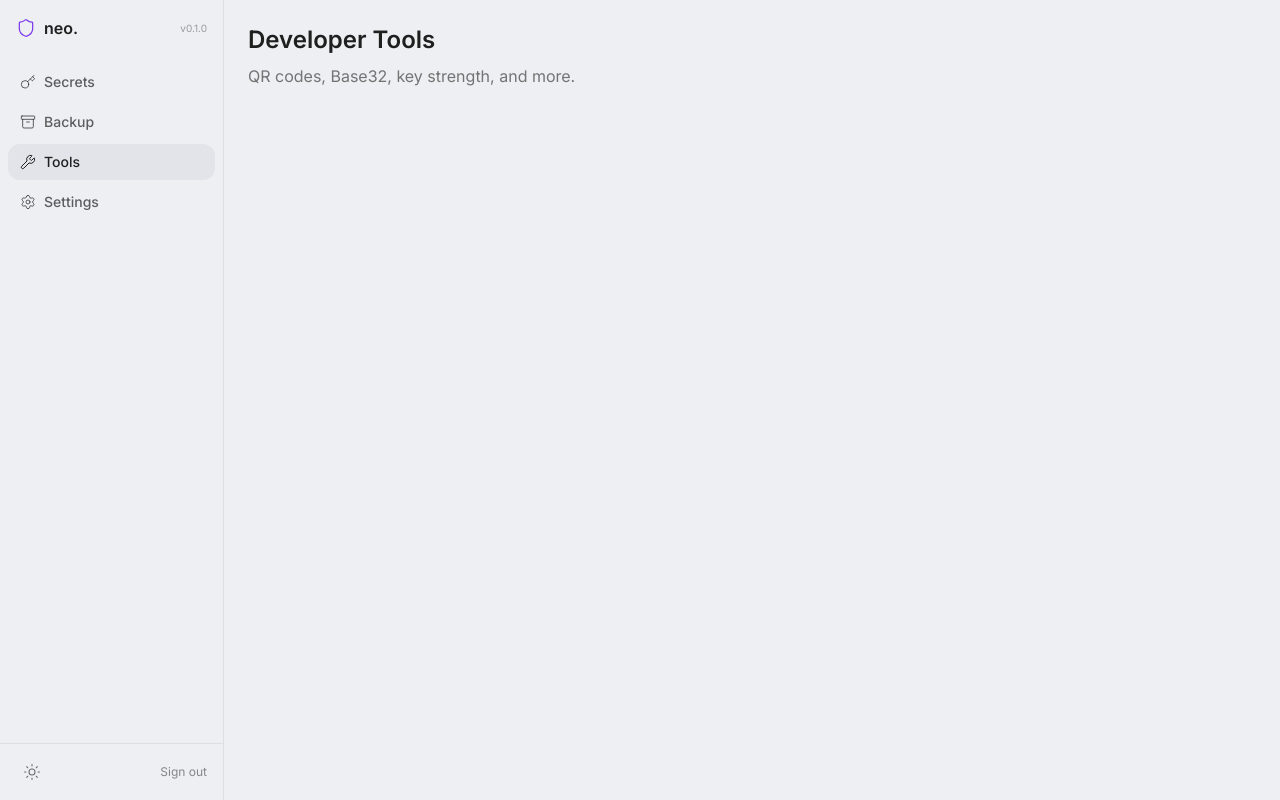
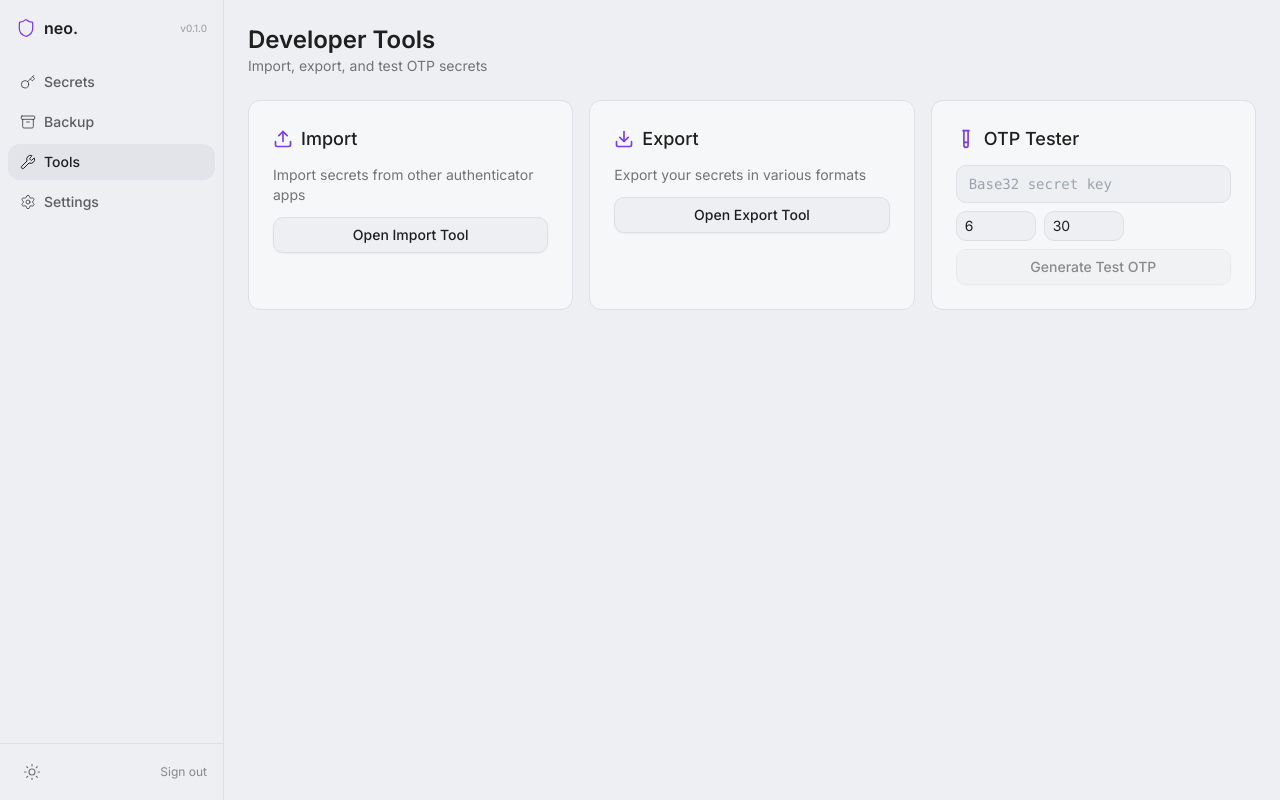
Before and after one commit to nocoo/neo, a Next.js app: page /dashboard/tools in a window 1280 px wide. Built offline with nearby package versions, Linux system fonts and the light colour scheme; no server answers; sample sign-in values are in the browser's storage.

Commit message:
feat: wire tools page
Co-Authored-By: Claude Opus 4.6 <noreply@anthropic.com>

```diff
--- a/app/(dashboard)/dashboard/tools/page.tsx
+++ b/app/(dashboard)/dashboard/tools/page.tsx
@@ -1,10 +1,14 @@
-export default function ToolsPage() {
+import { getDashboardData } from "@/actions/dashboard";
+import { DashboardProvider } from "@/contexts/dashboard-context";
+import { ToolsView } from "@/components/tools-view";
+
+export default async function ToolsPage() {
+  const result = await getDashboardData();
+  const initialData = result.success ? result.data : undefined;
+
   return (
-    <div>
-      <h1 className="text-2xl font-semibold">Developer Tools</h1>
-      <p className="mt-2 text-muted-foreground">
-        QR codes, Base32, key strength, and more.
-      </p>
-    </div>
+    <DashboardProvider initialData={initialData}>
+      <ToolsView />
+    </DashboardProvider>
   );
 }
```
